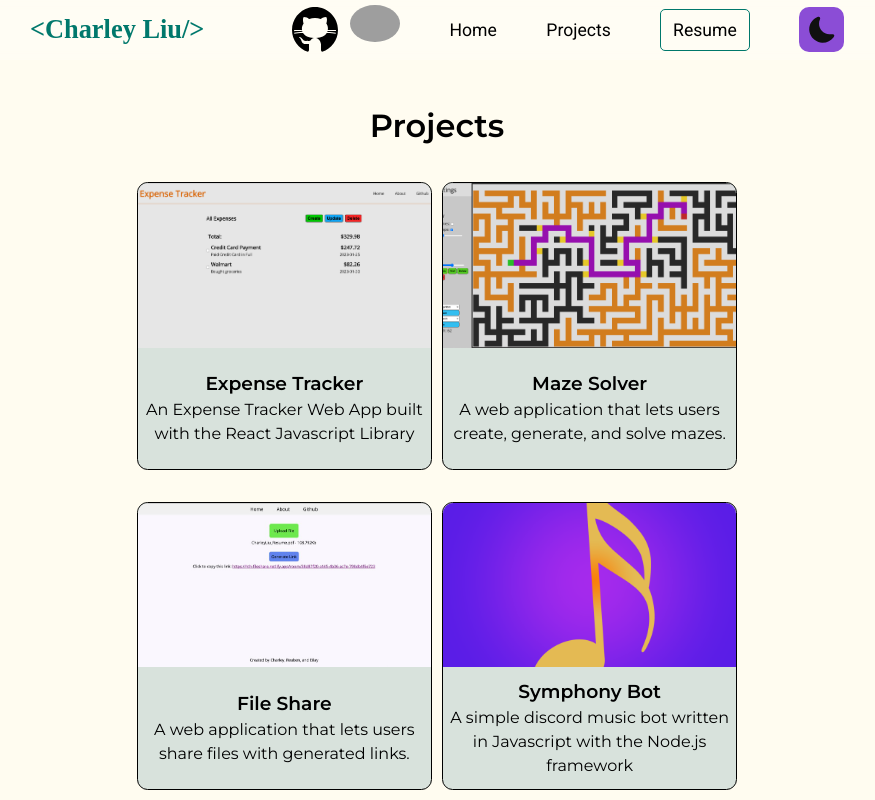
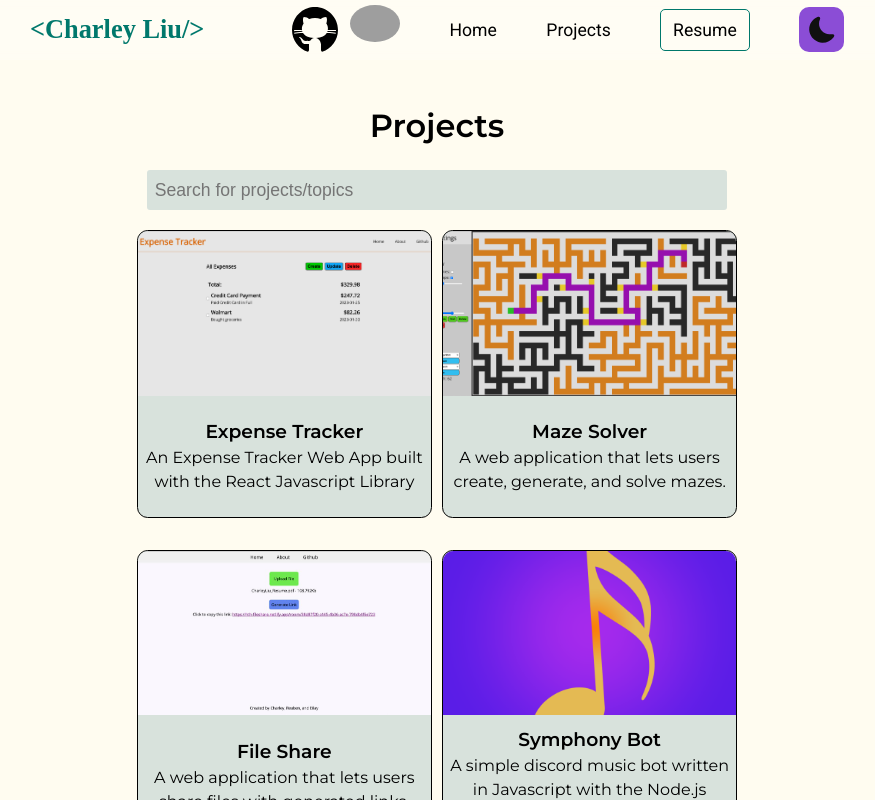
Before and after one commit to Columbium41/Personal-Website, a React (Vite) app: page /projects in a window 1280 px wide. Shown: the top 800 px of the page, without its empty margins (203-1078 px from the left). Built offline with nearby package versions, Linux system fonts and the light colour scheme; grey boxes are pictures that could not be loaded; a web font is replaced by a local one.

Commit message:
Added search bar to projects

```diff
--- a/src/components/Projects.jsx
+++ b/src/components/Projects.jsx
@@ -1,5 +1,5 @@
 import ProjectCard from "./ProjectCard";
-import { useEffect } from "react";
+import { useEffect, useState } from "react";
 import AnimatedPage from "./AnimatedPage";
 import '../css/Projects.css';
 
@@ -12,20 +12,53 @@ import '../css/Projects.css';
  * @returns An <AnimatedPage></AnimatedPage> component containing a page displaying a list of <ProjectCard></ProjectCard> components
  */
 function Projects({ data, setDocumentTitle }) {
-    // Obtain the list of projects from portfolio data
-    const projectsList = Object.entries(data.content.portfolio.projects);
+    const allProjects = Object.entries(data.content.portfolio.projects);
+
+    const [searchQuery, setSearchQuery] = useState('');
+    const [projects, setProjects] = useState(allProjects);
 
     // Change the document's title on render
     useEffect(() => {
         setDocumentTitle("Projects");
     }, [])
 
+    // Use effect to show different projects when search query is changed
+    useEffect(() => {
+        if (searchQuery === "") {
+            setProjects(allProjects);
+        }
+        else {
+            setProjects(allProjects.filter((project) => {
+                const title = project[0].toLowerCase().replace("_", " ");
+                const topics = project[1].topics;
+
+                // Search for topic matches
+                for (const topic of topics) {
+                    if (topic.toLowerCase() === searchQuery.toLowerCase()) {
+                        return true;
+                    }
+                }
+
+                // Search if title includes search query
+                return title.includes(searchQuery.toLowerCase());
+            }));
+        }
+    }, [searchQuery])
+
     return (
         <AnimatedPage className={"projects-section"}>
             <h1 className="text-center">Projects</h1>
+            {/* Search bar */}
+            <input
+                type="text"
+                placeholder="Search for projects/topics"
+                onChange={(e) => setSearchQuery(e.target.value)}
+                className="projects-search-bar"
+            />
+
             <div className="card-container-grid">
                 {/* Dynamically render each project as a <ProjectCard></ProjectCard> component */}
-                {projectsList.map((project) => (
+                {projects.map((project) => (
                     <ProjectCard key={project} project={project} />
                 ))}
             </div>
--- a/src/css/Projects.css
+++ b/src/css/Projects.css
@@ -1,5 +1,20 @@
+.projects-search-bar {
+    display: block;
+    width: calc(100% - 2ch);
+    margin: 2ch auto;
+    font-size: 1.1rem;
+    background-color: var(--bg-secondary);
+    padding: 1ch 0.5rem;
+    border: none;
+    color: var(--fg-primary);
+    border-radius: 3px;
+    transition: outline 0.1s;
+}
+.projects-search-bar:focus {
+    outline: 2px solid var(--fg-varient);
+}
+
 .card-container-grid {
-    margin-top: 3ch;
     display: grid;
     gap: 3ch 1ch;
     grid-template-columns: 1fr 1fr;
```
